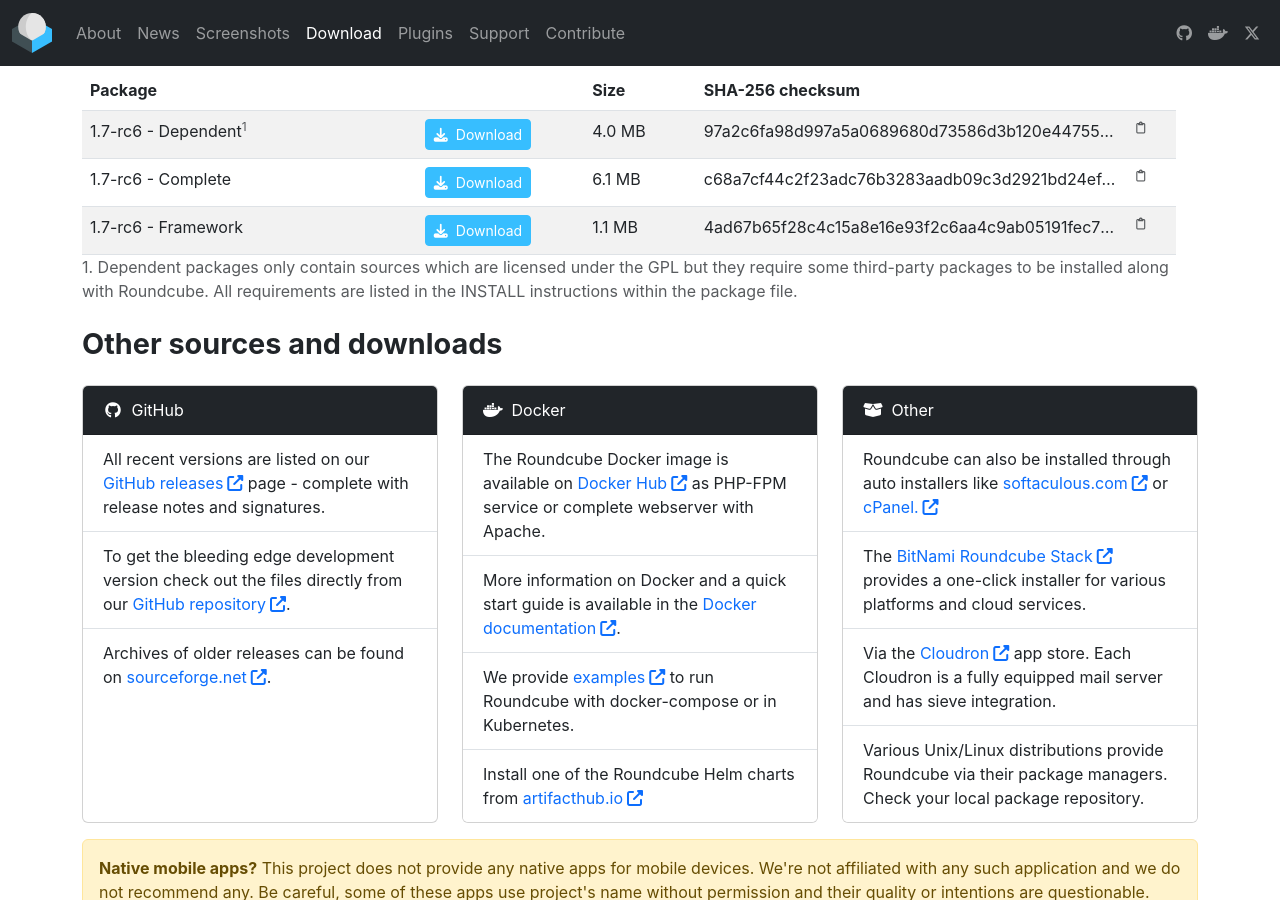
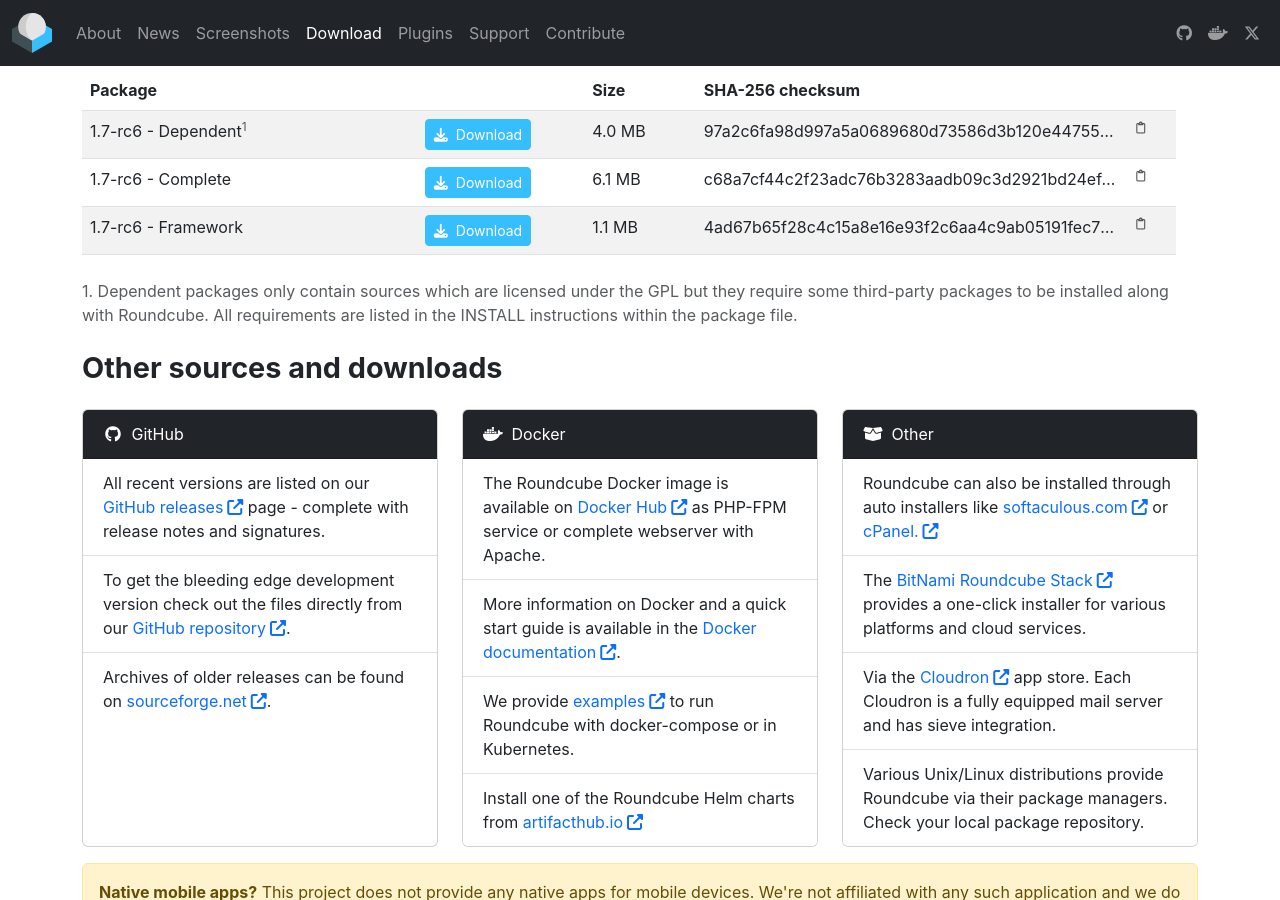
Before and after one commit to roundcube/roundcube.github.com, a Jekyll site: the page built from download/index.html, in a window 1280 px wide and 900 px high, scrolled down 622 px. Built offline with Jekyll 4.4.1, drawn with Linux system fonts in a browser that asks for light colours; nearby versions of some CDN libraries.

Commit message:
small spacing fix

```diff
--- a/download/index.html
+++ b/download/index.html
@@ -41,7 +41,7 @@
     </div>
 {% endfor %}
 
-<p id="fn1" class="text-body-secondary">1. Dependent packages only contain sources which are licensed under the GPL but they require some third-party
+<p id="fn1" class="text-body-secondary mt-4">1. Dependent packages only contain sources which are licensed under the GPL but they require some third-party
     packages to be installed along with Roundcube. All requirements are listed in the INSTALL instructions within the package file.</p>
 
 <h2 id="sources">Other sources and downloads <a class="anchor" href="#sources" aria-label="Link to this section: Other sources and downloads"></a></h2>
```
